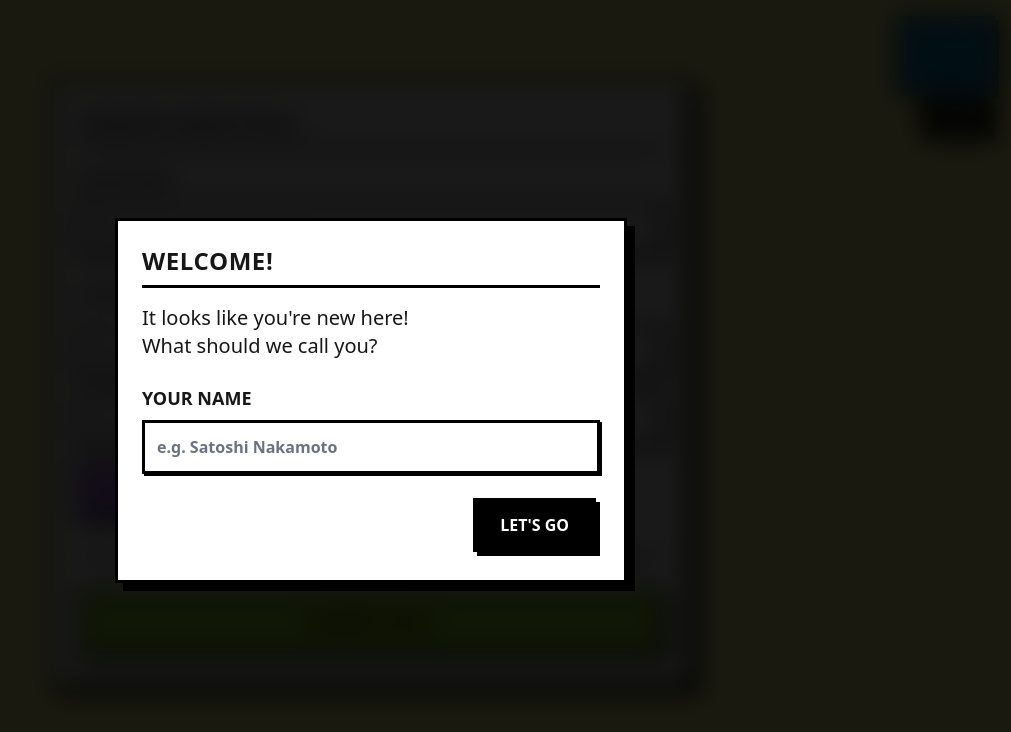
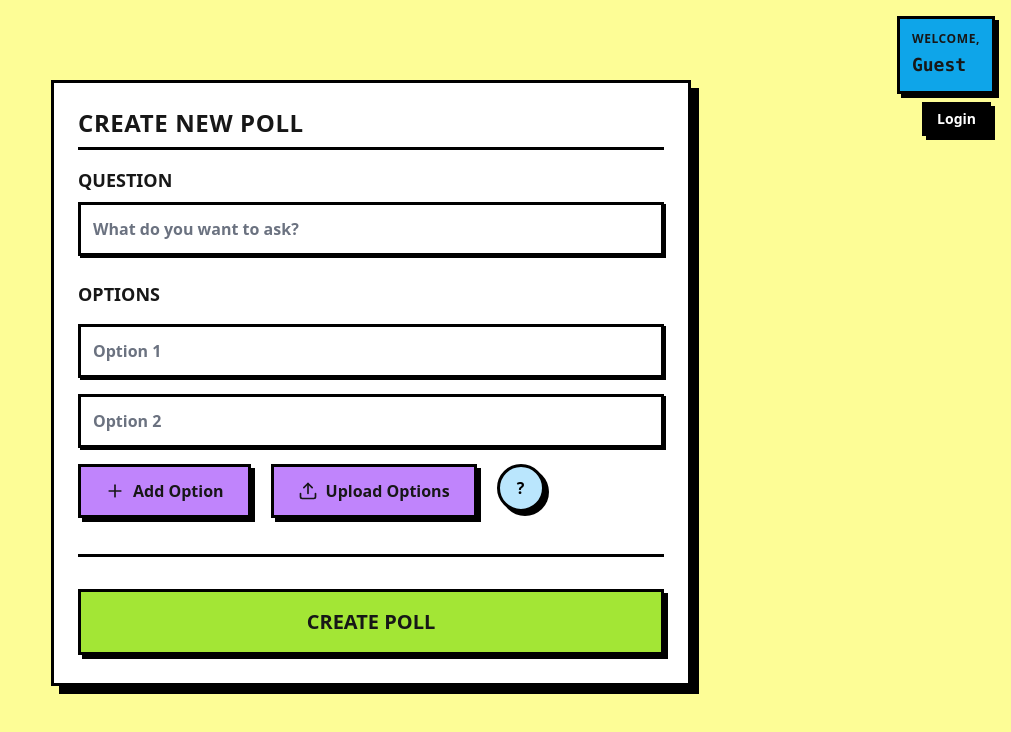
Before and after one commit to truonghoangthuan/nuxt-voting-app, a Nuxt app: page / in a window 1280 px wide. Shown: the top 732 px of the page, without its empty margins (269-1280 px from the left). Built offline with nearby package versions, Linux system fonts and the light colour scheme; no server answers.

Commit message:
feat: remove old local storage logic

```diff
--- a/app.vue
+++ b/app.vue
@@ -6,6 +6,5 @@ import './assets/css/main.css';
   <div class="min-h-screen bg-neo-bg text-neo-text font-sans selection:bg-neo-main selection:text-black">
     <WelcomeBanner />
     <NuxtPage />
-    <UserNameDialog />
   </div>
 </template>
--- a/components/UserNameDialog.vue
+++ /dev/null
@@ -1,51 +0,0 @@
-<script setup lang="ts">
-import { useUser } from '../composables/useUser';
-
-const { userName, setUserName, init } = useUser();
-const inputName = ref('');
-const isOpen = ref(false);
-
-onMounted(() => {
-  init();
-  if (!userName.value) {
-    isOpen.value = true;
-  }
-});
-
-const handleSubmit = () => {
-  if (inputName.value.trim()) {
-    setUserName(inputName.value.trim());
-    isOpen.value = false;
-  }
-};
-</script>
-
-<template>
-  <div v-if="isOpen" class="fixed inset-0 z-50 flex items-center justify-center p-4">
-    <!-- Backdrop -->
-    <div class="absolute inset-0 bg-neo-black/90 backdrop-blur-md"></div>
-
-    <!-- Dialog Content -->
-    <div class="relative z-10 w-full max-w-lg" v-motion-pop>
-      <NeoCard title="Welcome!">
-        <div class="flex flex-col gap-6">
-          <p class="text-xl">
-            It looks like you're new here! <br />
-            What should we call you?
-          </p>
-
-          <NeoInput
-            v-model="inputName"
-            label="Your Name"
-            placeholder="e.g. Satoshi Nakamoto"
-            @keyup.enter="handleSubmit"
-          />
-
-          <div class="flex justify-end">
-            <NeoButton variant="black" @click="handleSubmit" :disabled="!inputName.trim()"> LET'S GO </NeoButton>
-          </div>
-        </div>
-      </NeoCard>
-    </div>
-  </div>
-</template>
--- a/components/WelcomeBanner.vue
+++ b/components/WelcomeBanner.vue
@@ -1,16 +1,14 @@
 <script setup lang="ts">
-import { useUser } from '../composables/useUser';
 import { useAuth } from '../composables/useAuth';
 
-const { userName } = useUser();
 const { user, logout } = useAuth();
 const router = useRouter();
 
 const displayName = computed(() => {
-  if (user.value) {
-    return user.value.email?.split('@')[0] || 'User';
+  if (user.value?.email) {
+    return user.value.email.split('@')[0];
   }
-  return userName.value || 'Guest';
+  return 'Guest';
 });
 
 const handleLogout = async () => {
--- a/composables/useUser.ts
+++ b/composables/useUser.ts
@@ -1,20 +1,16 @@
 export const useUser = () => {
-  const USER_STORAGE_KEY = 'user_name';
-  const userName = useState<string | null>('user_name', () => null);
+  const { user } = useAuth();
 
-  const init = () => {
-    if (import.meta.server) return;
-    const stored = localStorage.getItem(USER_STORAGE_KEY);
-    if (stored) {
-      userName.value = stored;
+  const userName = computed(() => {
+    if (user.value?.email) {
+      return user.value.email.split('@')[0];
     }
-  };
+    return 'Guest';
+  });
 
-  const setUserName = (name: string) => {
-    if (import.meta.server) return;
-    localStorage.setItem(USER_STORAGE_KEY, name);
-    userName.value = name;
-  };
+  // Deprecated/No-op functions for compatibility during refactor
+  const init = () => {};
+  const setUserName = (name: string) => {};
 
   return {
     userName,
```
